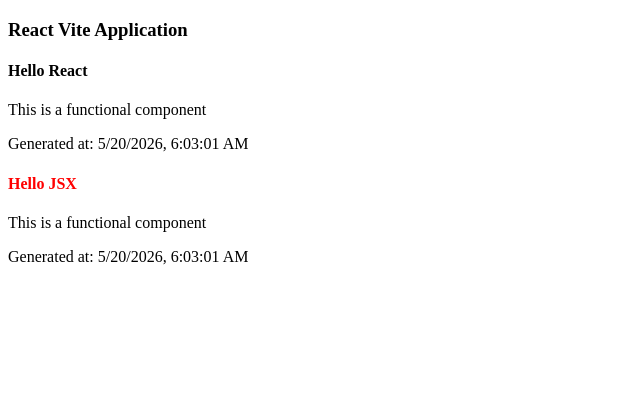
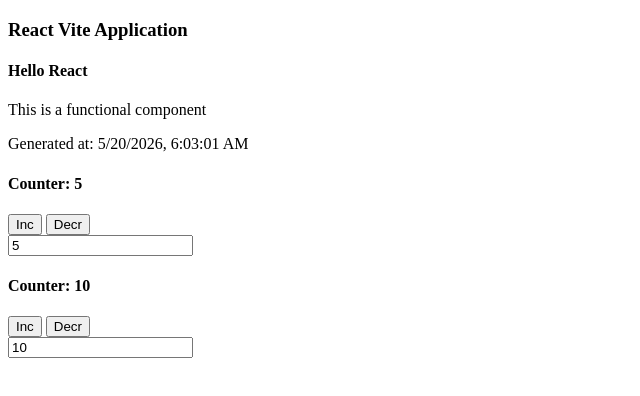
Before and after one commit to aniljos/react-may-2026, a React (Vite) app in the folder the-awesome-app/: page / in a window 1280 px wide. Shown: the top 396 px of the page, without its empty margins (0-640 px from the left). Built offline with nearby package versions, Linux system fonts and the light colour scheme.

Commit message:
Day 2 session 1

```diff
--- a/the-awesome-app/src/App.tsx
+++ b/the-awesome-app/src/App.tsx
@@ -1,4 +1,9 @@
+import Counter from "./components/Counter"
+//import {Counter, x} from './components/Counter';
 import Message from "./components/Message"
+
+
+
 
 function App() {
 
@@ -7,7 +12,9 @@ function App() {
     <div>
       <h3>React Vite Application</h3>
       <Message text="Hello React" />
-      <Message text="Hello JSX" color="red"/>
+      {/* <Message text="Hello JSX" color="red"/> */}
+      <Counter initCount={5}/>
+      <Counter initCount={10}/>
 
     </div>
   )
--- /dev/null
+++ b/the-awesome-app/src/components/Counter.tsx
@@ -0,0 +1,43 @@
+// <Counter initCount={5} />
+
+import { useState, type ChangeEvent, type MouseEvent } from "react";
+
+type CounterProps = {
+    initCount: number
+}
+
+function Counter(props: CounterProps){
+
+    const [count, setCount] = useState(props.initCount);
+
+
+    function inc(evt: MouseEvent<HTMLButtonElement>){
+        console.log("inc invoked...", evt);
+        //props.initCount++; // props is read-only
+        //setCount(count + 1);
+        //setCount(count + 1);
+
+        setCount(count => count + 1);
+        //setCount(count => count + 1);
+        console.log("count", count);
+    }
+
+    function handleChange(evt: ChangeEvent<HTMLInputElement>){
+        const updateValue  = evt.target.valueAsNumber;
+        setCount(updateValue);
+    }
+
+    return (
+        <div>
+            <h4>Counter: {count}</h4>
+            <div>
+                <button onClick={inc}>Inc</button>&nbsp;
+                <button onClick={() => setCount(count -1)}>Decr</button>
+            </div>
+            <div>
+                <input type="number" placeholder="Count" value={count} onChange={handleChange} />
+            </div>
+        </div>
+    )
+}
+export default Counter;
```
Also changed, not shown: 1 other file (tests, documents, lock files or other folders).
